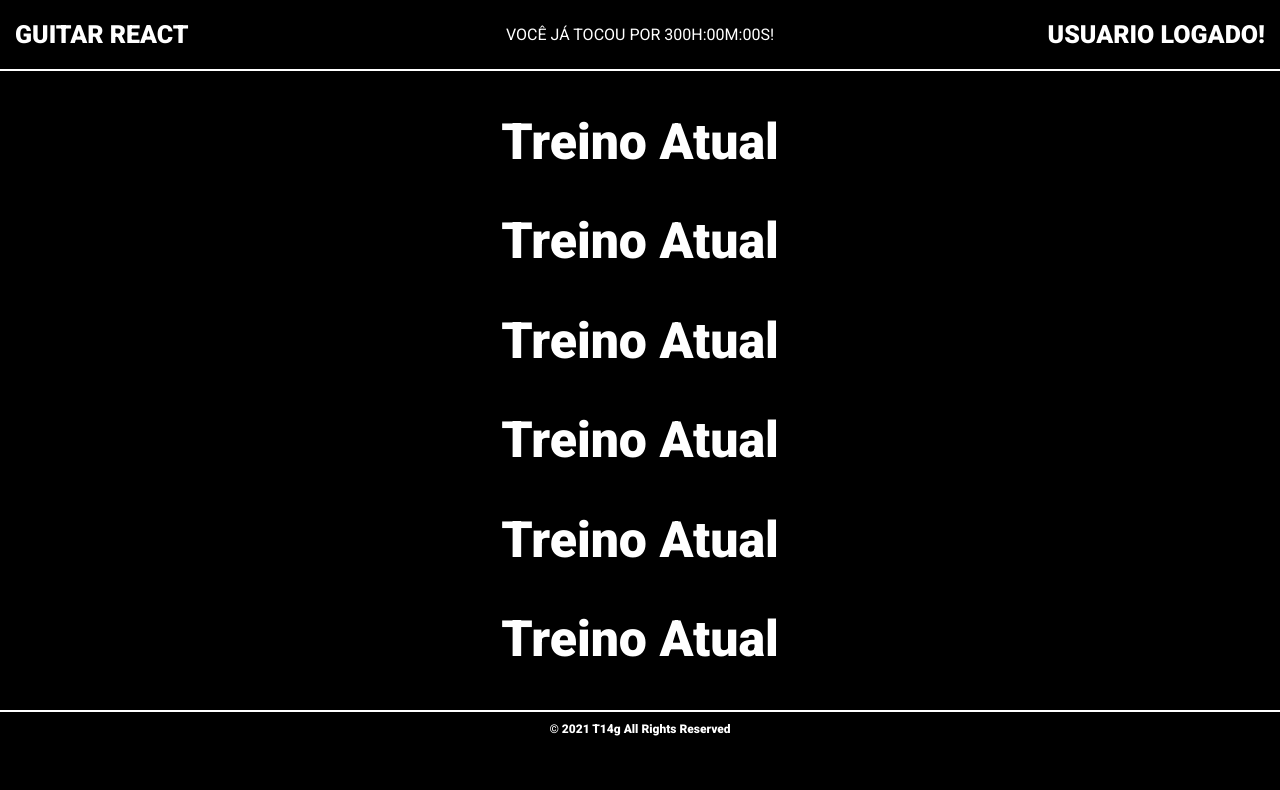
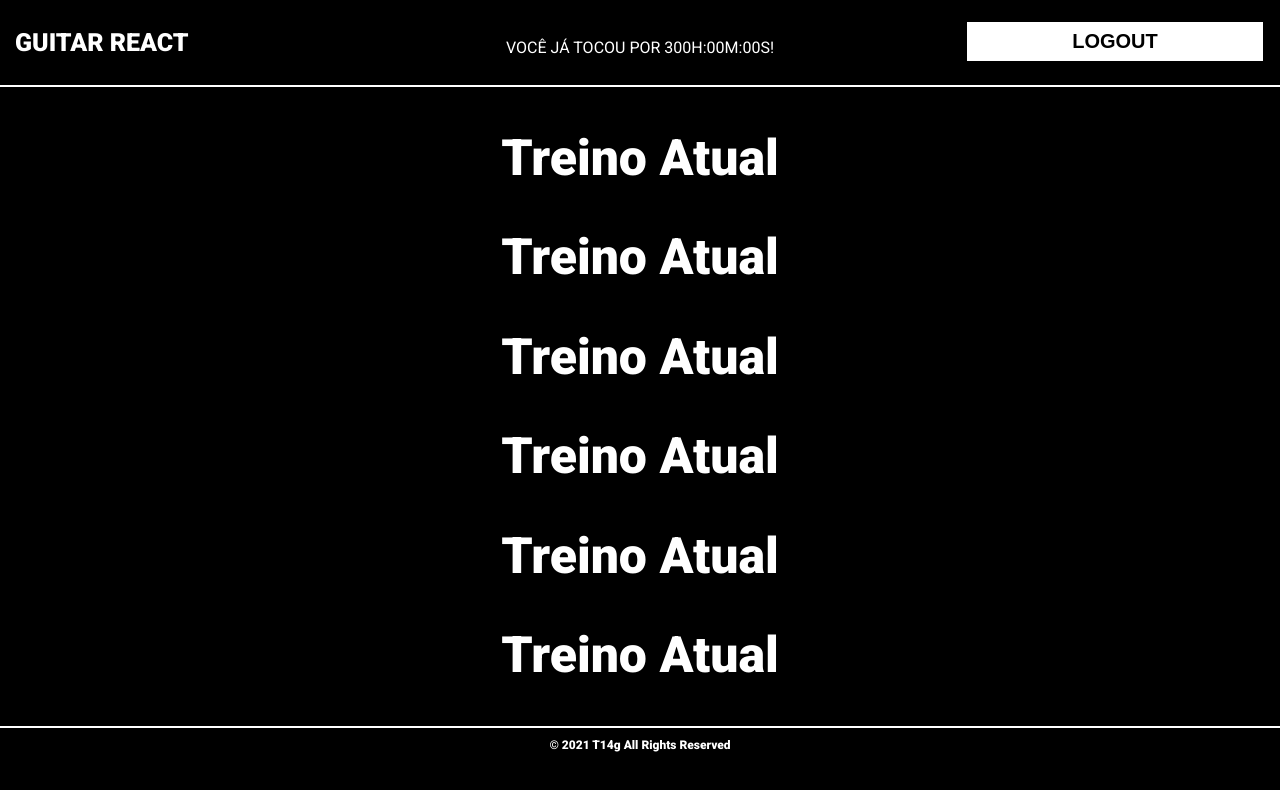
Before and after one commit to T14g/night_coding, a React (Create React App) app in the folder guitar-react/: page / in a window 1280 px wide. Both pictures are taken after a click on the button "LOG ME IN!". Shown: the top 790 px of the page. Built offline with nearby package versions, Linux system fonts and the light colour scheme.

Commit message:
Custom button right, Header with logout button

```diff
--- a/guitar-react/src/App.js
+++ b/guitar-react/src/App.js
@@ -19,15 +19,18 @@ class App extends React.Component {
       })
     }
 
-    this.handleLogout = (user) => {
+    this.handleLogout = () => {
+
       this.setState({
         logged: 'nao logado'
       })
+
     }
 
     this.state = {
       logged: 'nao logado',
-      handleLogin: this.handleLogin
+      handleLogin: this.handleLogin,
+      handleLogout: this.handleLogout
     };
   }
 
--- a/guitar-react/src/components/custom-button/custom-button.component.jsx
+++ b/guitar-react/src/components/custom-button/custom-button.component.jsx
@@ -1,13 +1,14 @@
 import React from 'react';
 import { SolidButton } from './custom-button.styles'
 
-const CustomButton = ({ title, type, color, background, handleClick }) => {
+const CustomButton = ({ title, type, color, background, handleClick, customClass }) => {
 
     const renderHelper = () => {
         switch (type) {
             case 'solid':
                 return (
                     <SolidButton
+                        className={customClass}
                         color={color}
                         background={background}
                         onClick={handleClick}
--- a/guitar-react/src/components/custom-button/custom-button.styles.jsx
+++ b/guitar-react/src/components/custom-button/custom-button.styles.jsx
@@ -16,4 +16,12 @@ export const SolidButton = styled.button`
     &:hover{
         cursor: pointer;
     }
+
+    &.float-right{
+        float:right;
+    }
+
+    &.mb-0{
+        margin-bottom: 0;
+    }
 `
--- a/guitar-react/src/components/header/header.component.jsx
+++ b/guitar-react/src/components/header/header.component.jsx
@@ -13,12 +13,23 @@ const Header = () => {
                     <React.Fragment>
                         {
                             logged === 'usuario logado!' ? (
-                                <HeaderTimer>
-                                    Você já tocou por 300h:00m:00s!
-                                </HeaderTimer>
+                                <React.Fragment>
+
+                                    <HeaderTimer>
+                                        Você já tocou por 300h:00m:00s!
+                                    </HeaderTimer>
+
+                                    <CustomButton
+                                    handleClick={handleLogout}
+                                    customClass="float-right mb-0"
+                                    title="Logout"
+                                    type="solid" color="#000"
+                                    background="#fff" />
+
+                                </React.Fragment>
+
                             ) : null
                         }
-                        <Username>{logged}</Username>
                     </React.Fragment>
                 )}
             </UserContext.Consumer>
--- a/guitar-react/src/components/header/header.styles.jsx
+++ b/guitar-react/src/components/header/header.styles.jsx
@@ -4,12 +4,19 @@ export const HeaderContainer = styled.header`
     border-bottom: 2px #fff solid;
     padding: 20px 15px;
     background:none;
+
+    &:after{
+        display: table;
+        clear: both;
+        content: "";
+    }
 `
 
 export const Logo = styled.a`
     font-size: 25px;
     text-transform: uppercase;
     font-weight: 900;
+    line-height: 45px;
 `
 
 export const Username = styled.span`
@@ -27,4 +34,5 @@ export const HeaderTimer = styled.span`
     top: 25px;
     transform: translatex(-50%);
     text-transform: uppercase;
+    line-height: 45px;
 `
```
